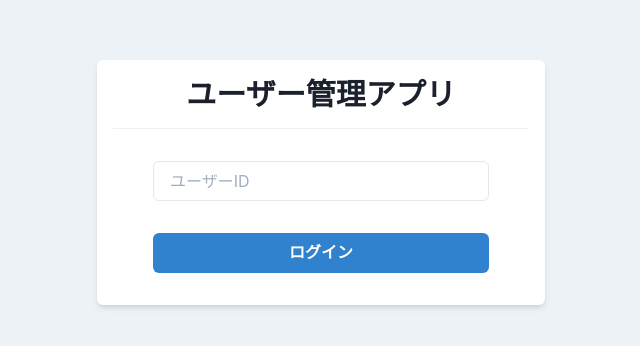
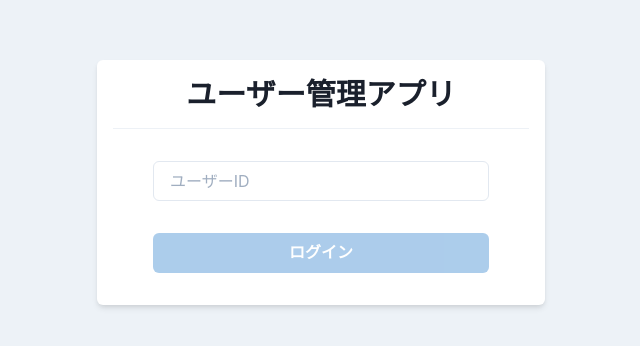
Before and after one commit to coji6ji/trial-simple-react-app, a React (Create React App) app: page / in a window 1280 px wide. Shown: the part 218-564 px from the top of the page, without its empty margins (319-959 px from the left). Built offline with nearby package versions, Linux system fonts and the light colour scheme.

Commit message:
feat: add options to be loading and disabled to Button component

```diff
--- a/src/components/atoms/button/PrimaryButton.tsx
+++ b/src/components/atoms/button/PrimaryButton.tsx
@@ -2,14 +2,23 @@
 import { Button } from "@chakra-ui/button";
 
 type Props = {
+  children: ReactNode;
+  disabled?: boolean;
+  loading?: boolean;
   onClick: () => void;
-  children: ReactNode;
 };
 
 export const PrimaryButton: VFC<Props> = memo((props) => {
-  const { onClick, children } = props;
+  const { children, disabled = false, loading = false, onClick } = props;
   return (
-    <Button bg="blue.500" color="white" _hover={{ opacity: 0.8 }} onClick={onClick}>
+    <Button
+      bg="blue.500"
+      color="white"
+      _hover={{ opacity: 0.8 }}
+      disabled={disabled || loading}
+      isLoading={loading}
+      onClick={onClick}
+    >
       {children}
     </Button>
   );
--- a/src/components/pages/Login.tsx
+++ b/src/components/pages/Login.tsx
@@ -18,7 +18,9 @@
         <Divider my={4} />
         <Stack spacing={8} py={4} px={10}>
           <Input placeholder="ユーザーID" value={userId} onChange={onChangeUserId} />
-          <PrimaryButton onClick={onClickLogin}>ログイン</PrimaryButton>
+          <PrimaryButton disabled={userId === ""} loading={loading} onClick={onClickLogin}>
+            ログイン
+          </PrimaryButton>
         </Stack>
       </Box>
     </Flex>
```
